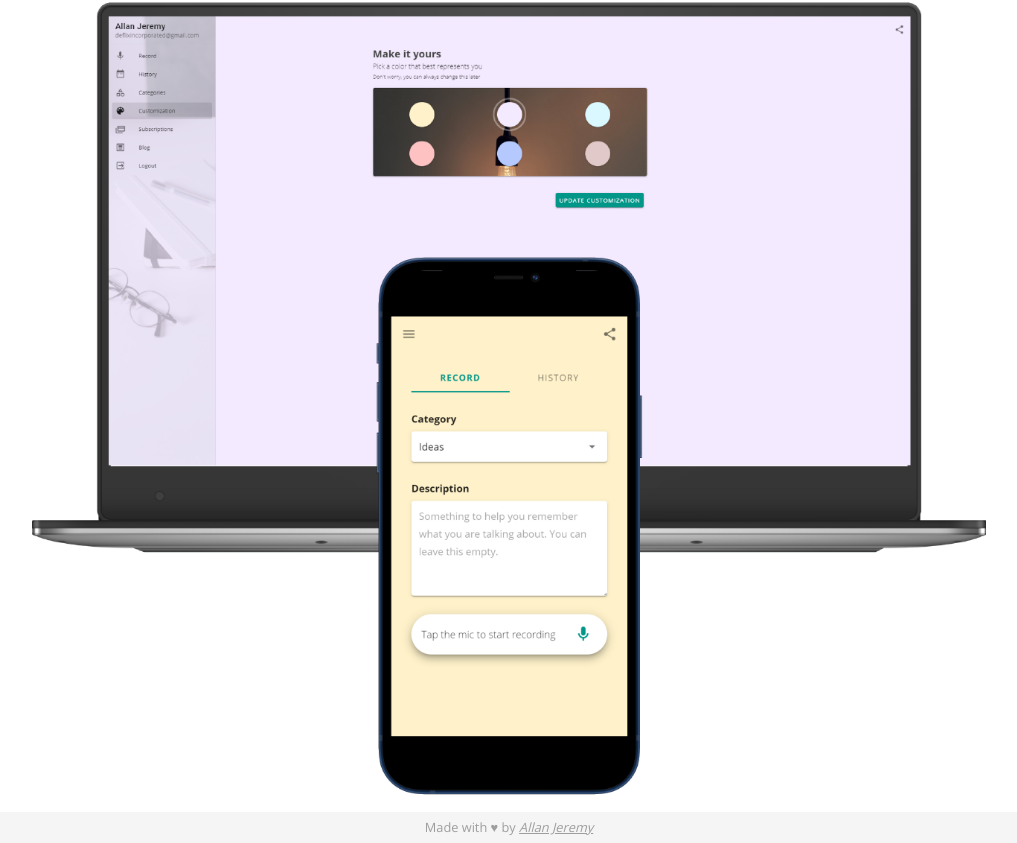
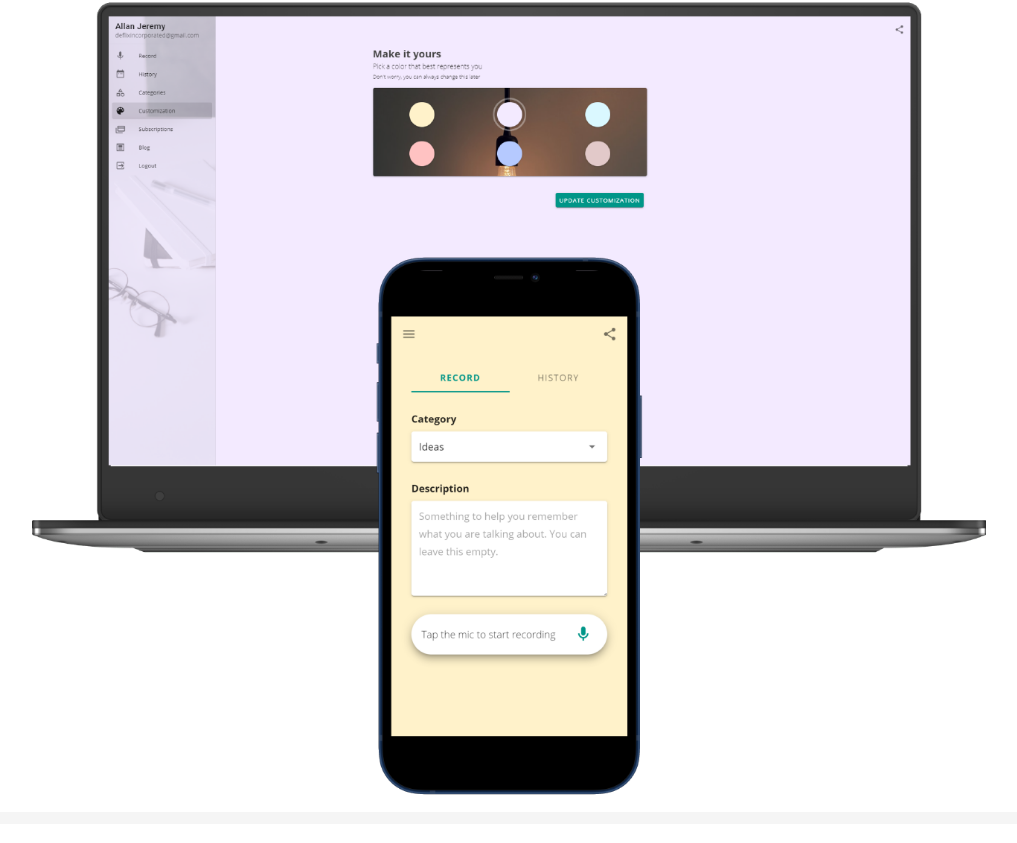
Before and after one commit to AllanJeremy/stickythoughts-frontend, a Nuxt app: page / in a window 1280 px wide. Shown: the part 476-1319 px from the top of the page, without its empty margins (131-1148 px from the left). Built offline with nearby package versions, Linux system fonts and the light colour scheme.

Commit message:
[Cleanup] Removed footer content

```diff
--- a/layouts/site.vue
+++ b/layouts/site.vue
@@ -94,18 +94,7 @@
         <Nuxt />
       </v-container>
     </v-main>
-    <v-footer :absolute="!fixed" app>
-      <small class="mx-auto grey--text"
-        >Made with ♥ by
-        <a
-          class="grey--text"
-          href="https://www.allanjeremy.com"
-          target="_blank"
-          rel="noopener noreferrer"
-          ><i>Allan Jeremy</i></a
-        >
-      </small>
-    </v-footer>
+    <v-footer :absolute="!fixed" app> </v-footer>
   </v-app>
 </template>
 
```
